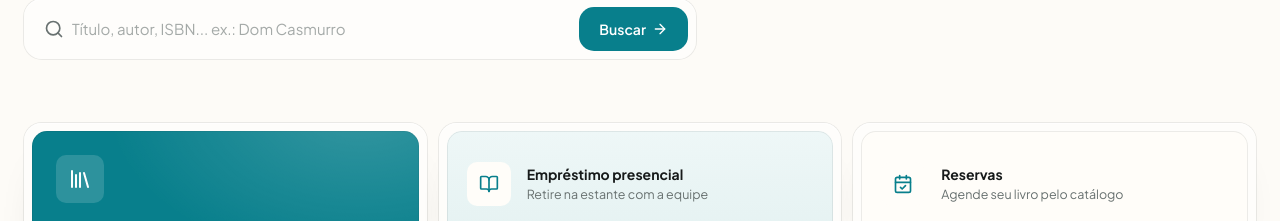
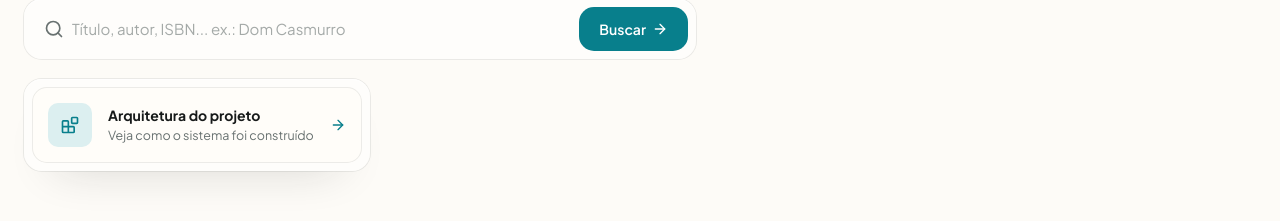
Before and after one commit to TersanPlay/Biblioteca-Publica-OPENCODE-Monorepo, a React (Vite) app in the folder frontend/: page / in a window 1280 px wide. Shown: the part 427-648 px from the top of the page. Built offline with nearby package versions, Linux system fonts and the light colour scheme; no server answers.

Commit message:
feat(architecture-page): botao de arquitetura na landing

```diff
--- a/frontend/src/pages/public/home.tsx
+++ b/frontend/src/pages/public/home.tsx
@@ -1,5 +1,5 @@
 import { Link, useNavigate } from 'react-router-dom';
-import { ArrowRight, BookOpen, CalendarCheck, Clock3, Globe, Library, Search, ShieldCheck, Sparkles } from 'lucide-react';
+import { ArrowRight, Blocks, BookOpen, CalendarCheck, Clock3, Globe, Library, Search, ShieldCheck, Sparkles } from 'lucide-react';
 import { useRef, useState } from 'react';
 import type { MouseEvent } from 'react';
 import { Badge } from '../../components/ui/badge';
@@ -85,6 +85,23 @@ export function HomePage() {
               </Link>
             </div>
           </form>
+          <Link
+            to="/arquitetura"
+            onMouseMove={trackSpotlight}
+            className={cn(shellCls, 'mt-5 inline-block max-w-sm')}
+          >
+            <Spotlight />
+            <span className={cn(coreCls, 'flex items-center gap-4 p-4')}>
+              <span className="flex size-11 shrink-0 items-center justify-center rounded-control bg-primary-soft text-primary">
+                <Blocks className="size-5" />
+              </span>
+              <span className="min-w-0">
+                <span className="block text-[14px] font-bold text-ink">Arquitetura do projeto</span>
+                <span className="block text-[12.5px] text-muted">Veja como o sistema foi construído</span>
+              </span>
+              <ArrowRight className="ml-auto size-4 shrink-0 text-primary transition-transform duration-200 [transition-timing-function:var(--ease)] group-hover:translate-x-1" />
+            </span>
+          </Link>
         </div>
       </section>
 
```
